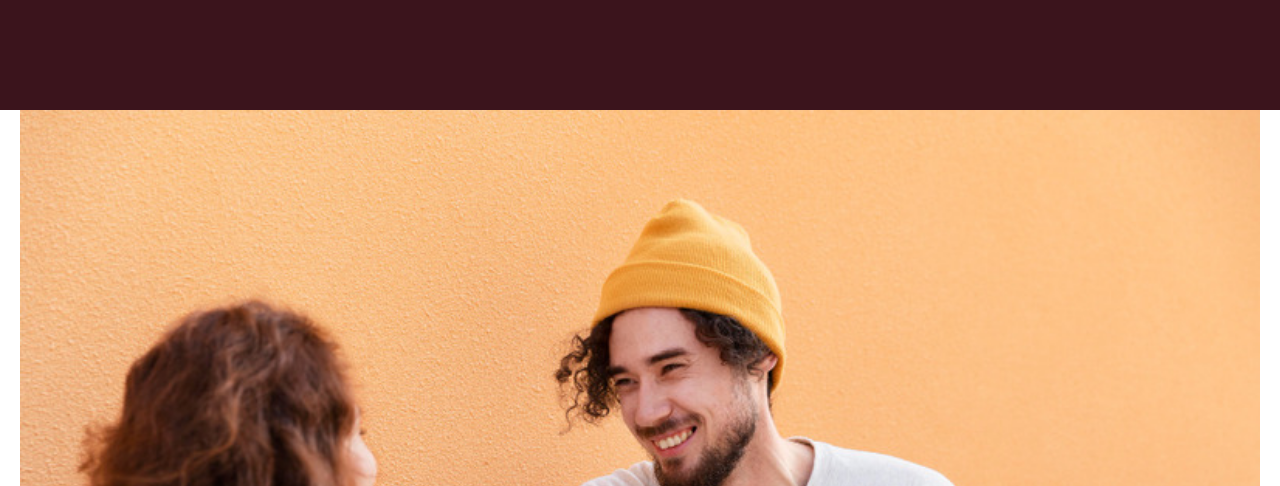
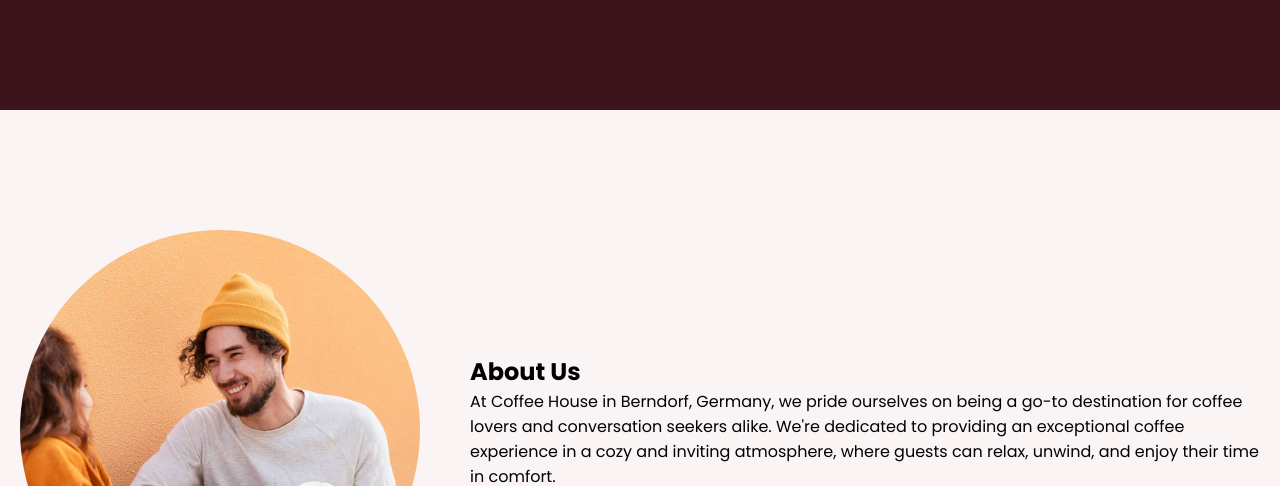
Before and after one commit to danial-khan/coffee-website-landingpage, a plain HTML site: page index.html in a window 1280 px wide. Shown: the part 690-1176 px from the top of the page. Drawn offline with Linux system fonts and the light colour scheme; files whose address does not match are found by name; a web font is replaced by a local one.

Commit message:
chores: about-section in progress

```diff
--- a/style.css
+++ b/style.css
@@ -34,7 +34,7 @@
   /* Border Radius  */
   --border-radius-s: 8px;
   --border-radius-m: 30px;
-  --border-radius-circle: 50px;
+  --border-radius-circle: 50%;
 
   /* Site max width  */
   --site-max-width: 1300px;
@@ -186,6 +186,25 @@ body.show-mobile-menu header::before{
   margin-right: 30px;
 }
 
+/* About section styling */
+.about-section{
+  padding: 120px 0;
+  background: var(--light-pink-color);
+}
+
+.about-section .section-content{
+  display: flex;
+  align-items: center;
+  justify-content: space-between;
+  gap: 50px;
+}
+
+.about-section .about-image-wrapper .about-image{
+  width: 400px;
+  height: 400px;
+  object-fit: cover;
+  border-radius: var(--border-radius-circle);
+}
 
 
 /* Responsive media query code for max width 900px */
```
